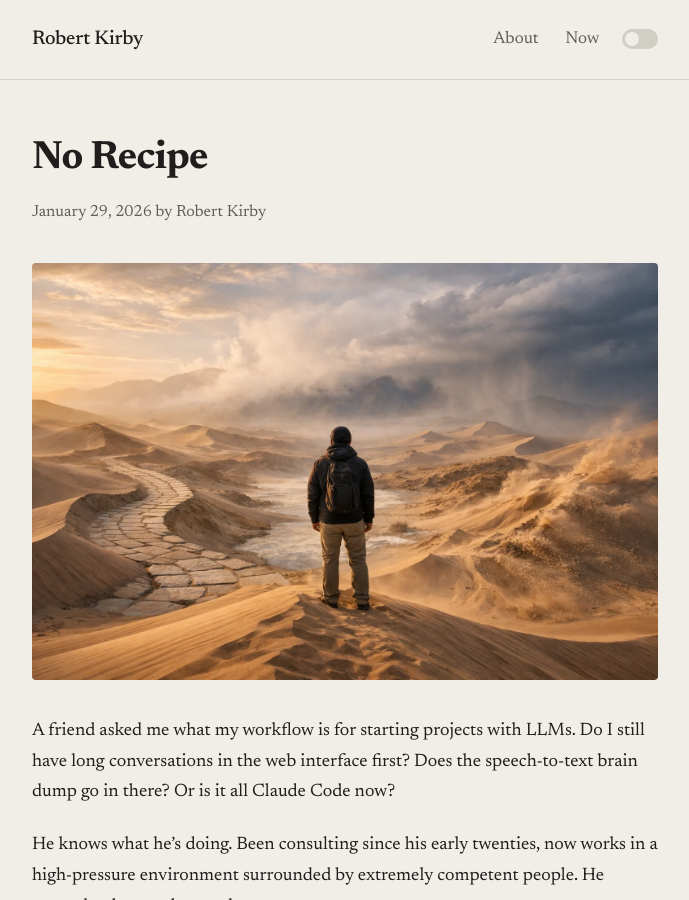
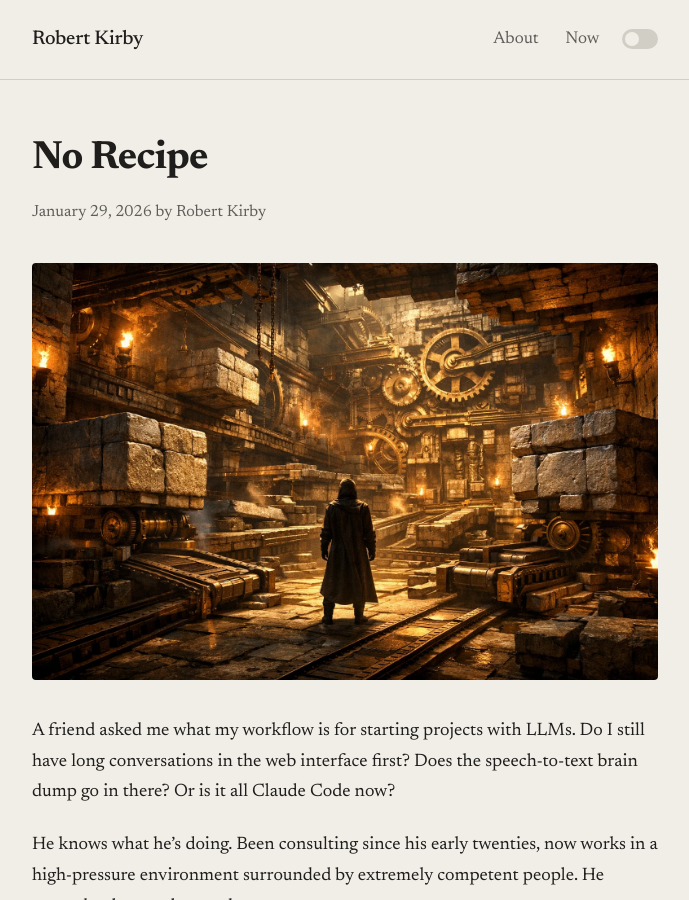
Before and after one commit to rob137/rob137.github.io, a Jekyll site: the page built from _posts/2026-01-29-no-recipe.md, in a window 1280 px wide and 900 px high. Shown: the whole window, without its empty margins (295-984 px from the left). Built offline with Jekyll 4.4.1, drawn with Linux system fonts in a browser that asks for light colours.

Commit message:
Replace image with temple-machine hybrid
Ancient temple meets Factorio - brass gears, conveyor systems,
architecture that reconfigures itself.

Co-Authored-By: Claude Opus 4.5 <noreply@anthropic.com>

```diff
--- a/_posts/2026-01-29-no-recipe.md
+++ b/_posts/2026-01-29-no-recipe.md
@@ -6,7 +6,7 @@ tags: [ai, llm, workflow, productivity]
 excerpt: "I don't have a default because the landscape is morphing. Each time I start a project, the situation is different."
 ---
 
-![Shifting landscape](/assets/images/shifting-landscape.webp)
+![Temple machine](/assets/images/temple-machine.webp)
 
 A friend asked me what my workflow is for starting projects with LLMs. Do I still have long conversations in the web interface first? Does the speech-to-text brain dump go in there? Or is it all Claude Code now?
 
```
Also changed, not shown: assets/images/temple-machine.webp (added).
